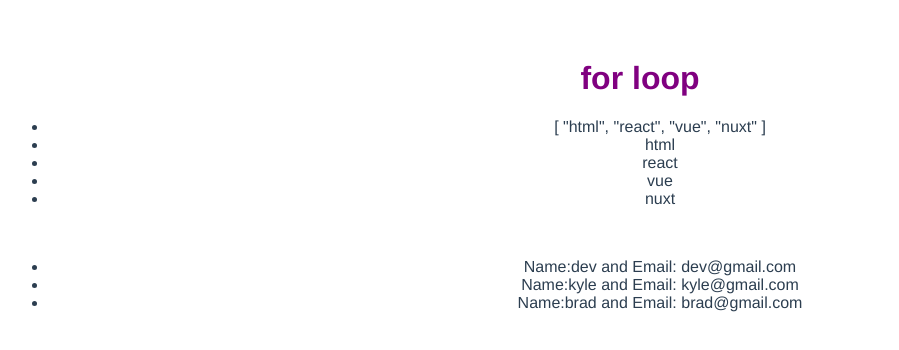
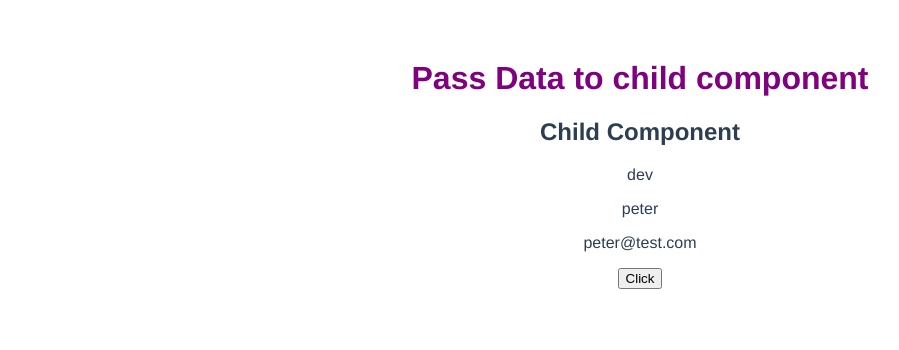
Before and after one commit to arvindk07/vue-step-by-step, a Vue app: page / in a window 1280 px wide. Shown: the top 350 px of the page, without its empty margins (0-899 px from the left). Built offline with nearby package versions, Linux system fonts and the light colour scheme.

Commit message:
Pass Data to child component

```diff
--- /dev/null
+++ b/src/components/ChildComponents.vue
@@ -0,0 +1,17 @@
+<template>
+  <h2>Child Component</h2>
+  <p>{{ name }}</p>
+  <p>{{ user.name }}</p>
+  <p>{{ user.email }}</p>
+  <button v-on:click="getData">Click</button>
+</template>
+<script>
+export default {
+  name: "ChildComponents",
+  props: {
+    name: String,
+    user: Object,
+    getData: Function,
+  },
+};
+</script>
--- a/src/components/HomeComponents.vue
+++ b/src/components/HomeComponents.vue
@@ -1,33 +1,26 @@
 <template>
-  <h1>for loop</h1>
-  <ul>
-    <li>
-      {{ technology }}
-    </li>
-    <li v-for="item in technology" :key="item">{{ item }}</li>
-  </ul>
-  <br />
-  <ul>
-    <li v-for="item in users" :key="item.name">
-      Name:{{ item.name }} and Email: {{ item.email }}
-    </li>
-  </ul>
+  <h1>Pass Data to child component</h1>
+  <ChildComponents name="dev" :user="user" :getData="getData" />
 </template>
 
 <script>
+import ChildComponents from "./ChildComponents.vue";
 export default {
   name: "HomeComponents",
+  components: {
+    ChildComponents,
+  },
   data() {
     return {
-      technology: ["html", "react", "vue", "nuxt"],
-      users: [
-        { name: "dev", email: "dev@gmail.com" },
-        { name: "kyle", email: "kyle@gmail.com" },
-        { name: "brad", email: "brad@gmail.com" },
-      ],
+      user: { name: "peter", email: "peter@test.com" },
     };
   },
-  methods: {},
+
+  methods: {
+    getData() {
+      console.warn("parent function called");
+    },
+  },
 };
 </script>
 
```
